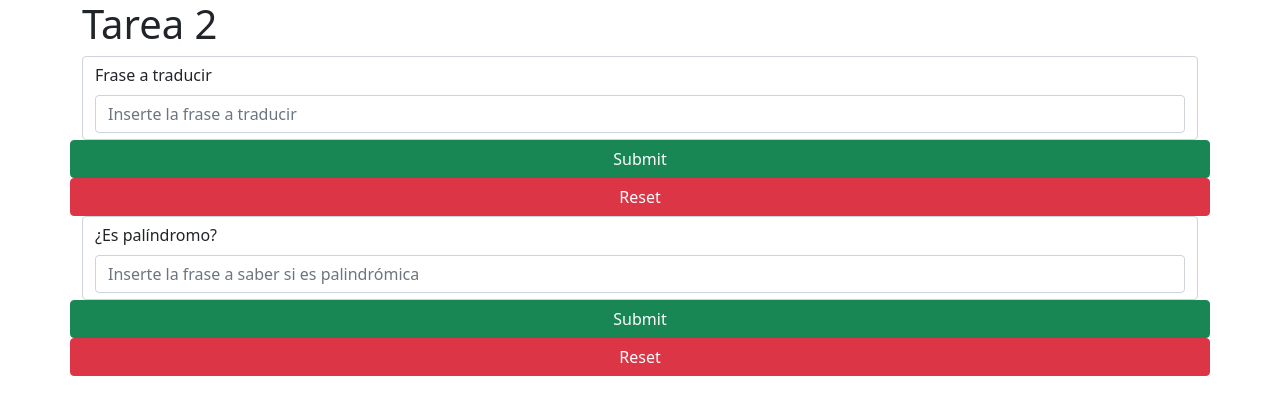
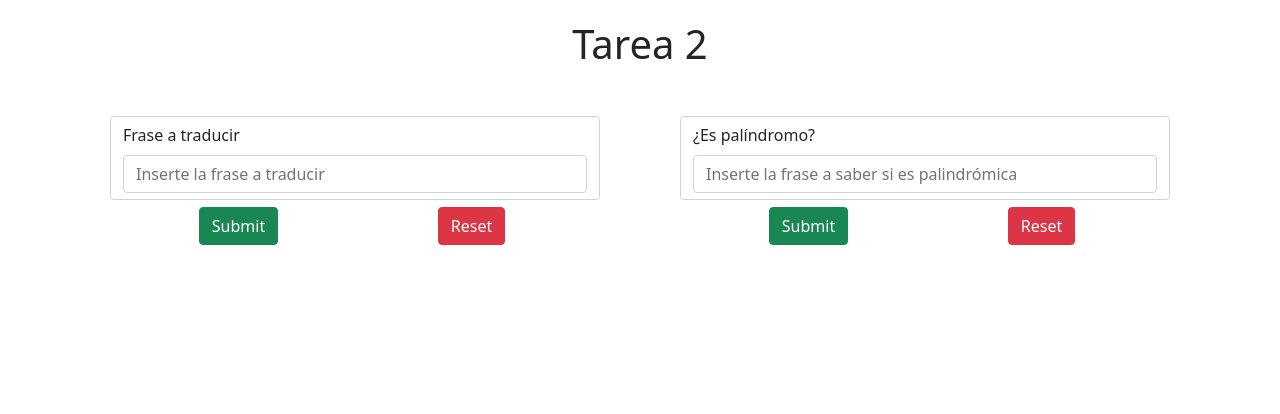
Before and after one commit to MartinNava/Express_second_practice, a website: page views/index.html in a window 1280 px wide. Drawn offline with nearby package versions, Linux system fonts and the light colour scheme; files that its build step writes are made by us from their sources.

Commit message:
Front Ev

```diff
--- a/public/styles/styles.css
+++ b/public/styles/styles.css
@@ -0,0 +1,17 @@
+.container {
+    transition: all 0.5s;
+}
+
+.colEv {
+    padding: 30pt;
+}
+
+.title {
+    text-align: center;
+    margin-top: 15pt;
+}
+
+.btn-cols {
+    text-align: center;
+    padding: 5pt;
+}
--- a/views/index.html
+++ b/views/index.html
@@ -12,7 +12,13 @@
 </head>
 <body>
     <div class="container">
-        <h1>Tarea 2</h1>
+        <div class="row">
+            <div class="col-12">
+                <h1 class="title">Tarea 2</h1>
+            </div>
+        </div>
+        <div class="row">
+            <div class="col-sm-11 col-md-12 col-lg-6 colEv">
                 <form action="/api/fLanguage" method="POST">
                     <div class="form-control">
                         <label class="form-label" for="">
@@ -26,11 +32,19 @@
                             name="oracionF"
                         />
                     </div>
+                    <div class="container">
                         <div class="row">
+                            <div class="col-6 btn-cols">
                                 <input type="submit" class="btn btn-success" />
+                            </div>
+                            <div class="col-6 btn-cols">
                                 <input type="reset" class="btn btn-danger" />
                             </div>
+                        </div>
+                    </div>
                 </form>
+            </div>
+            <div class="col-sm-11 col-md-12 col-lg-6 colEv">
                 <form action="/api/pLanguage" method="POST">
                     <div class="form-control">
                         <label class="form-label" for="">
@@ -44,11 +58,19 @@
                             name="palindromo"
                         />
                     </div>
+                    <div class="container">
                         <div class="row">
+                            <div class="col-6 btn-cols">
                                 <input type="submit" class="btn btn-success" />
+                            </div>
+                            <div class="col-6 btn-cols">
                                 <input type="reset" class="btn btn-danger" />
                             </div>
+                        </div>
+                    </div>
                 </form>
+            </div>
+        </div>
     </div>
     <script src="https://cdn.jsdelivr.net/npm/bootstrap@5.0.2/dist/js/bootstrap.bundle.min.js" integrity="sha384-MrcW6ZMFYlzcLA8Nl+NtUVF0sA7MsXsP1UyJoMp4YLEuNSfAP+JcXn/tWtIaxVXM" crossorigin="anonymous"></script>
     <script src="https://cdn.jsdelivr.net/npm/@popperjs/core@2.9.2/dist/umd/popper.min.js" integrity="sha384-IQsoLXl5PILFhosVNubq5LC7Qb9DXgDA9i+tQ8Zj3iwWAwPtgFTxbJ8NT4GN1R8p" crossorigin="anonymous"></script>
```
Lines whose indentation alone changed are shown as unchanged.
